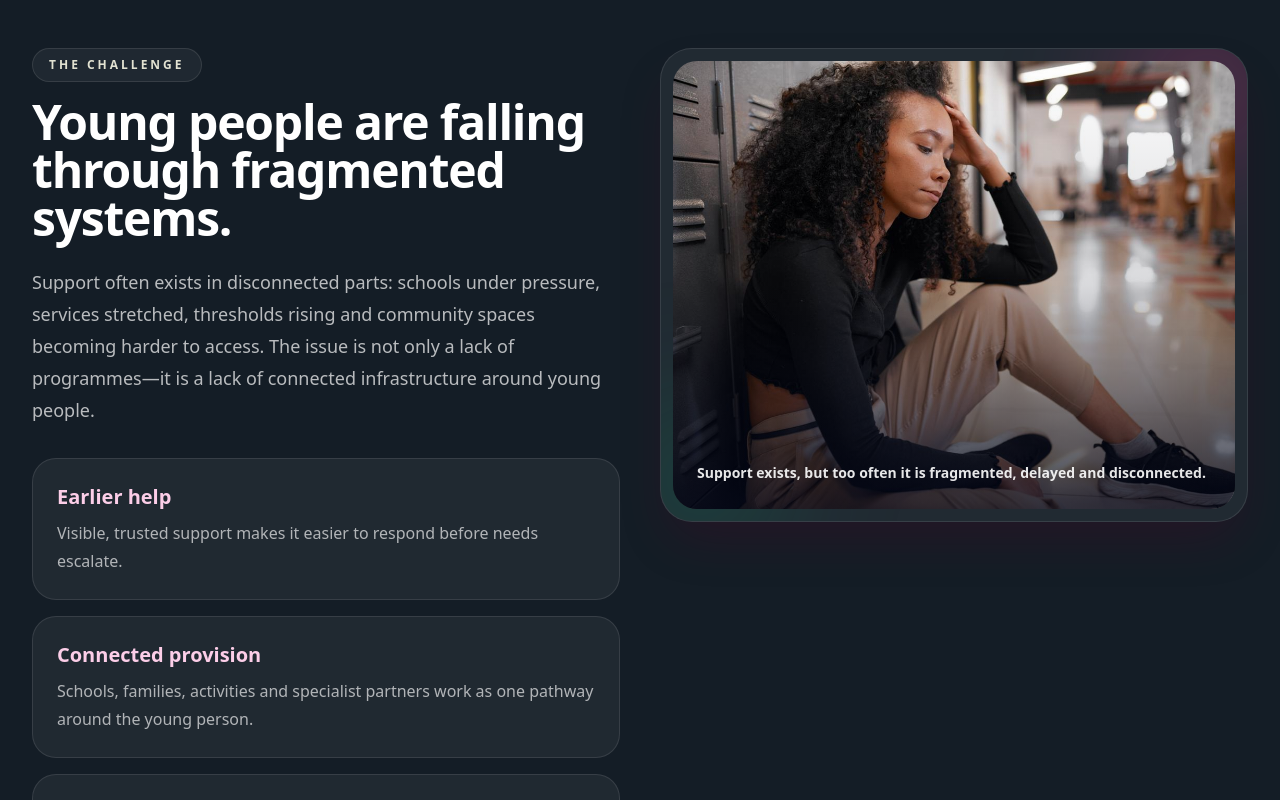
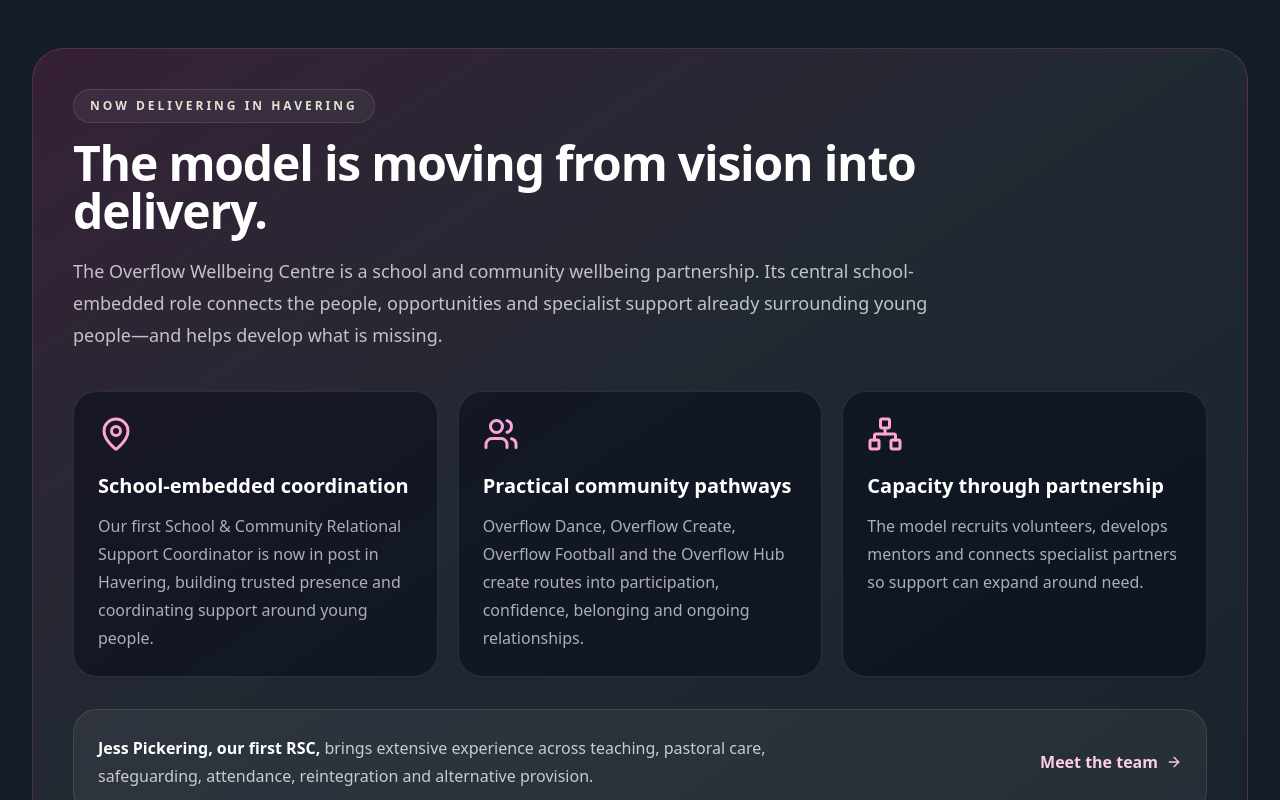
Before and after one commit to tomlambertstlukes-create/overflow-website, a Next.js app: page / in a window 1280 px wide. Shown: the part 1160-1960 px from the top of the page. Built offline with nearby package versions, Linux system fonts and the light colour scheme.

Commit message:
Add current delivery section

```diff
--- /dev/null
+++ b/components/DeliveryNow.jsx
@@ -0,0 +1,70 @@
+import { ArrowRight, MapPin, Network, Users } from "lucide-react";
+import Link from "next/link";
+import Section from "@/components/Section";
+import Kicker from "@/components/Kicker";
+
+const delivery = [
+  {
+    icon: MapPin,
+    title: "School-embedded coordination",
+    text: "Our first School & Community Relational Support Coordinator is now in post in Havering, building trusted presence and coordinating support around young people.",
+  },
+  {
+    icon: Users,
+    title: "Practical community pathways",
+    text: "Overflow Dance, Overflow Create, Overflow Football and the Overflow Hub create routes into participation, confidence, belonging and ongoing relationships.",
+  },
+  {
+    icon: Network,
+    title: "Capacity through partnership",
+    text: "The model recruits volunteers, develops mentors and connects specialist partners so support can expand around need.",
+  },
+];
+
+export default function DeliveryNow() {
+  return (
+    <Section>
+      <div className="rounded-[2rem] border border-pink-400/20 bg-gradient-to-br from-pink-500/15 via-white/[0.055] to-white/[0.025] p-7 sm:p-10">
+        <div className="max-w-4xl">
+          <Kicker>Now delivering in Havering</Kicker>
+          <h2 className="text-4xl font-black tracking-tight sm:text-5xl">
+            The model is moving from vision into delivery.
+          </h2>
+          <p className="mt-5 text-lg leading-8 text-white/72">
+            The Overflow Wellbeing Centre is a school and community wellbeing
+            partnership. Its central school-embedded role connects the people,
+            opportunities and specialist support already surrounding young
+            people—and helps develop what is missing.
+          </p>
+        </div>
+
+        <div className="mt-10 grid gap-5 lg:grid-cols-3">
+          {delivery.map((item) => (
+            <div
+              key={item.title}
+              className="rounded-[1.5rem] border border-white/10 bg-slate-950/45 p-6"
+            >
+              <item.icon className="h-9 w-9 text-pink-300" />
+              <h3 className="mt-5 text-xl font-black">{item.title}</h3>
+              <p className="mt-3 leading-7 text-white/65">{item.text}</p>
+            </div>
+          ))}
+        </div>
+
+        <div className="mt-8 flex flex-col gap-4 rounded-[1.5rem] border border-white/10 bg-white/[0.055] p-6 sm:flex-row sm:items-center sm:justify-between">
+          <p className="max-w-3xl leading-7 text-white/75">
+            <strong className="text-white">Jess Pickering, our first RSC,</strong>{" "}
+            brings extensive experience across teaching, pastoral care,
+            safeguarding, attendance, reintegration and alternative provision.
+          </p>
+          <Link
+            href="/about"
+            className="inline-flex shrink-0 items-center gap-2 font-bold text-pink-200 hover:text-pink-100"
+          >
+            Meet the team <ArrowRight className="h-4 w-4" />
+          </Link>
+        </div>
+      </div>
+    </Section>
+  );
+}
```
